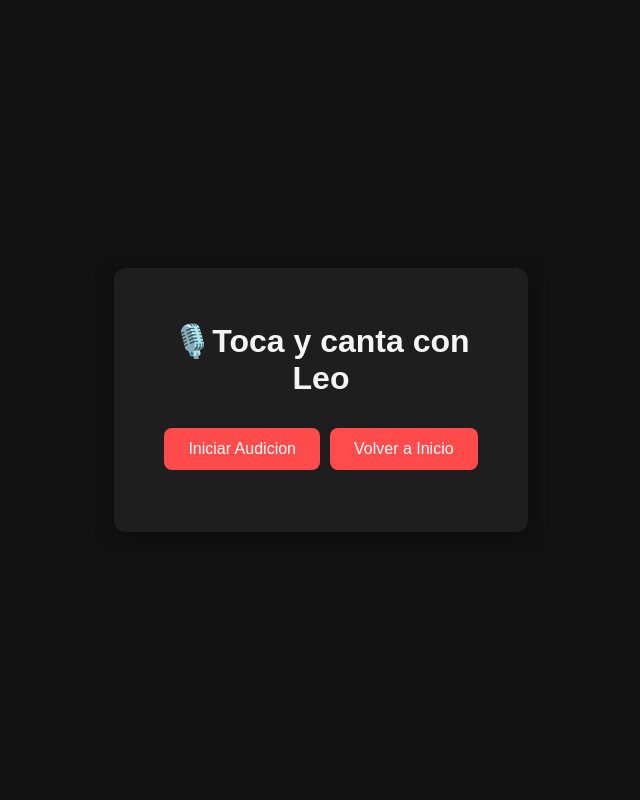
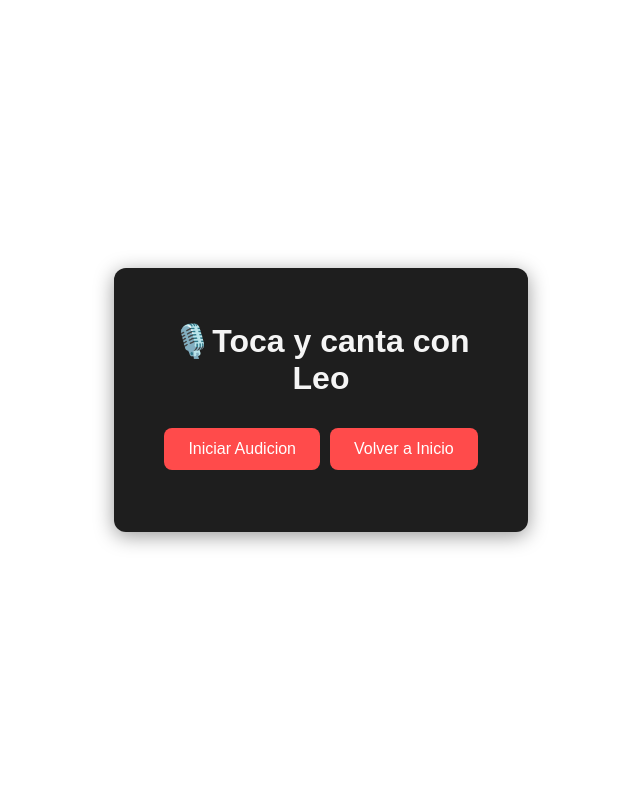
Before and after one commit to Codemaster117/creta, a Flask app: page / in a window 1280 px wide. Shown: the whole page, without its empty margins (319-959 px from the left). Run offline with Flask 3, Linux system fonts and the light colour scheme.

Commit message:
Update index.html

```diff
--- a/templates/index.html
+++ b/templates/index.html
@@ -3,11 +3,11 @@
 <head>
     <meta charset="UTF-8" />
     <meta name="viewport" content="width=device-width, initial-scale=1" />
-    <title>30s Audio Recorder</title>
+    <title>Toca con Creta y Leo</title>
     <style>
         body {
             font-family: Arial, sans-serif;
-            background-color: #121212;
+            background-color: #;
             color: #f5f5f5;
             margin: 0;
             padding: 0;
```
